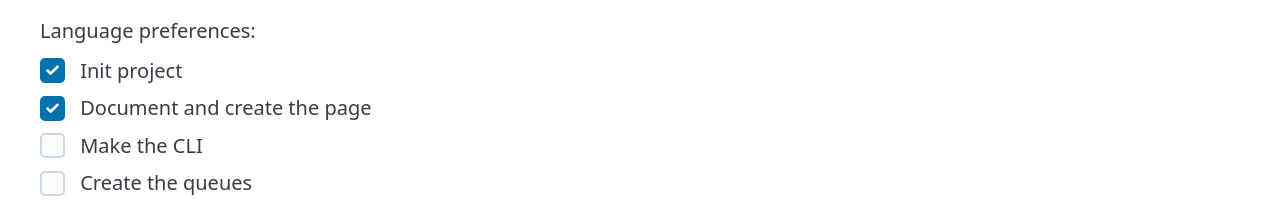
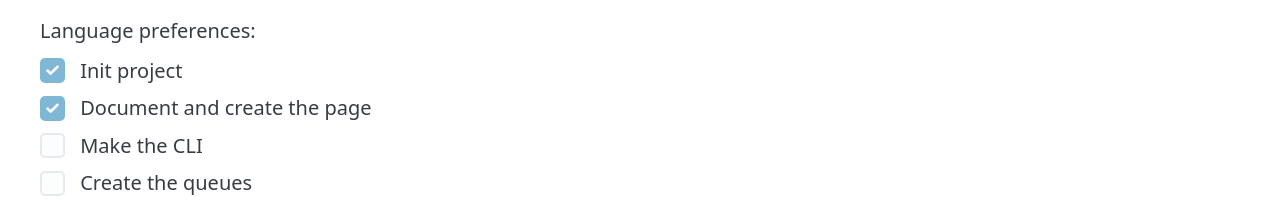
Before and after one commit to arnaualbert/tictac_scheduler, a plain HTML site: page index.html in a window 1280 px wide. Shown: the part 275-496 px from the top of the page. Drawn offline with nearby package versions, Linux system fonts and the light colour scheme.

Commit message:
index.html

```diff
--- a/index.html
+++ b/index.html
@@ -57,19 +57,19 @@
             <fieldset>
                 <legend>Language preferences:</legend>
                 <label>
-                  <input type="checkbox" name="init-project" checked />
+                  <input type="checkbox" name="init-project" checked disabled/>
                   Init project
                 </label>
                 <label>
-                  <input type="checkbox" name="document-page" checked />
+                  <input type="checkbox" name="document-page" checked disabled />
                   Document and create the page
                 </label>
                 <label>
-                  <input type="checkbox" name="create-cli" />
+                  <input type="checkbox" name="create-cli" disabled/>
                   Make the CLI
                 </label>
                 <label>
-                  <input type="checkbox" name="create-queues" />
+                  <input type="checkbox" name="create-queues" disabled/>
                   Create the queues
                 </label>
               </fieldset>
```
